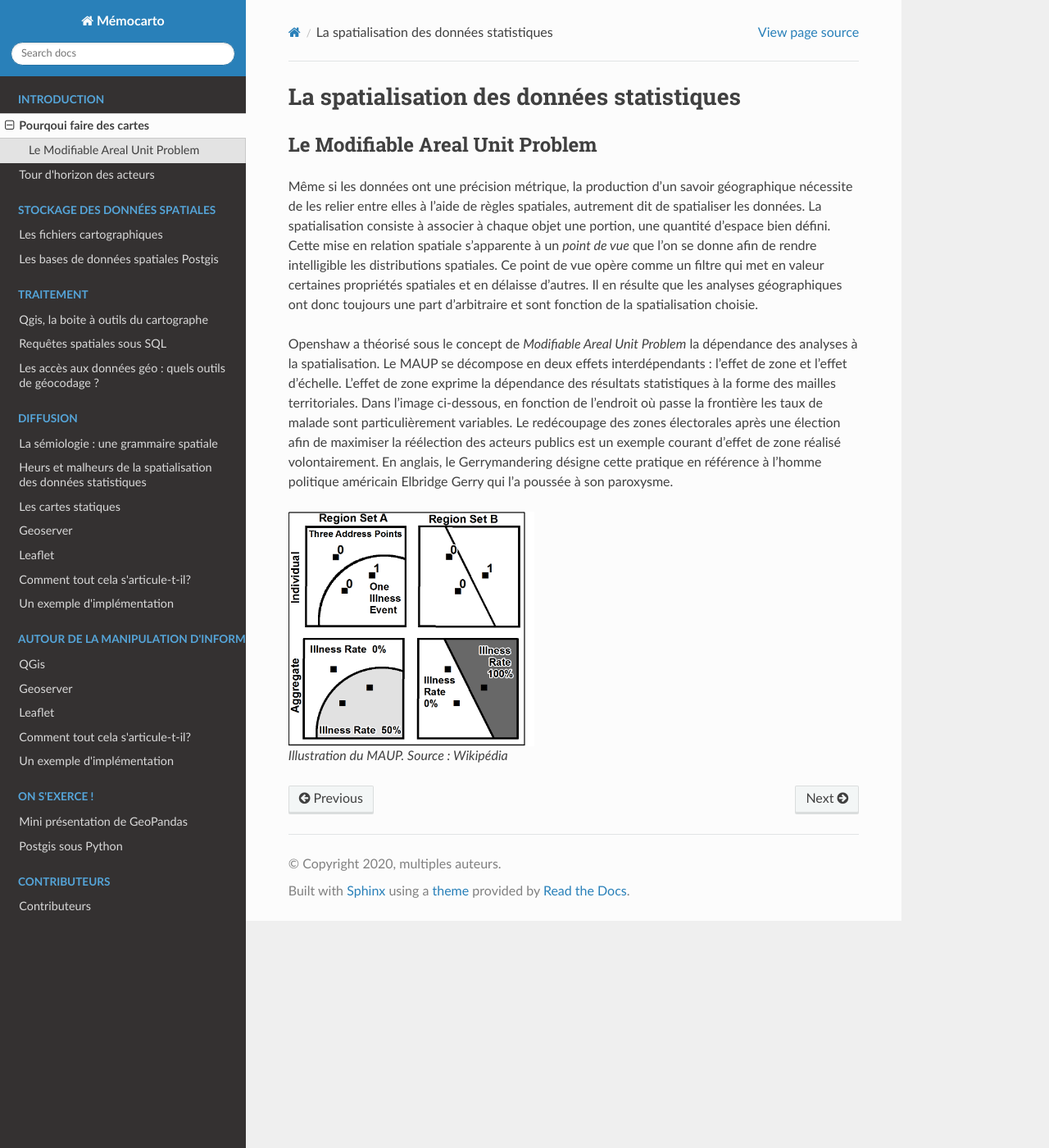
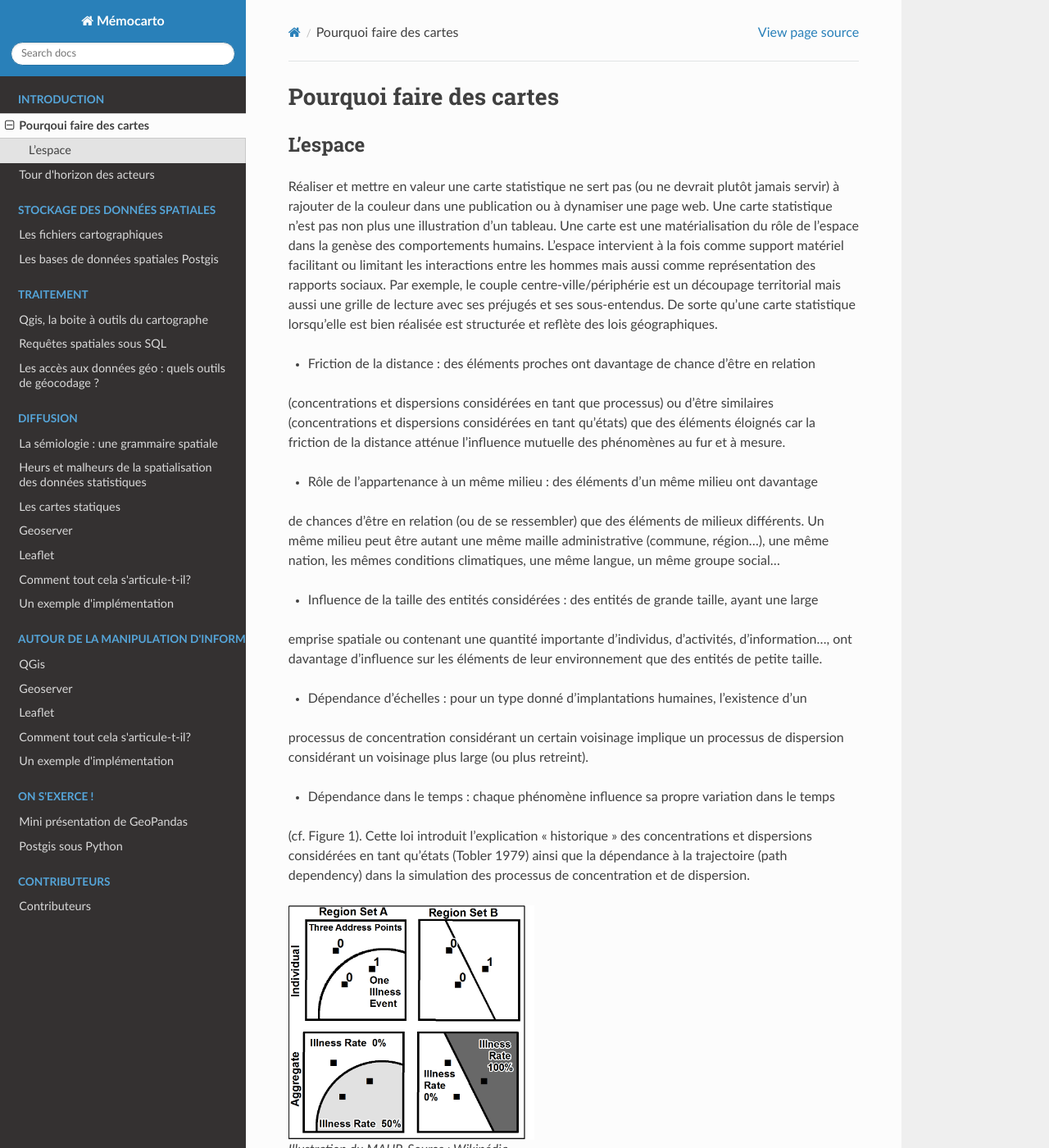
Before and after one commit to JulieDjidji/memocarto, a Sphinx documentation site: the page built from doc/source/pourquoi.rst, in a window 1280 px wide and 1400 px high. Shown: the whole window at 82% size. Built offline with Sphinx 7.4.7 and the Read the Docs theme 2.0.0, drawn with Linux system fonts in a browser that asks for light colours; pages that are not in the unit, such as notebooks, are missing from menus.

Commit message:
Update pourquoi.rst

```diff
--- a/doc/source/pourquoi.rst
+++ b/doc/source/pourquoi.rst
@@ -1,14 +1,32 @@
-La spatialisation des données statistiques
+Pourquoi faire des cartes
 ===========================================
 
-Le Modifiable Areal Unit Problem
+L'espace
 ---------------------------------
+Réaliser et mettre en valeur une carte statistique ne sert pas (ou ne devrait plutôt jamais servir) à rajouter de la couleur dans une publication ou à dynamiser une page web. Une carte statistique n’est pas non plus une illustration d’un tableau. Une carte est une matérialisation du rôle de l’espace dans la genèse des comportements humains. L’espace intervient à la fois comme support matériel facilitant ou limitant les interactions entre les hommes mais aussi comme représentation des rapports sociaux. Par exemple, le couple centre-ville/périphérie est un découpage territorial mais aussi une grille de lecture avec ses préjugés et ses sous-entendus. De sorte qu’une carte statistique lorsqu’elle est bien réalisée est structurée et reflète des lois géographiques.
 
-Même si les données ont une précision métrique, la production d'un savoir géographique nécessite de les relier entre elles à l'aide de règles spatiales, autrement dit de spatialiser les données. La spatialisation consiste à associer à chaque objet une portion, une quantité d'espace bien défini. Cette mise en relation spatiale s'apparente à un *point de vue* que l'on se donne afin de rendre intelligible les distributions spatiales. Ce point de vue opère comme un filtre qui met en valeur certaines propriétés spatiales et en délaisse d'autres. Il en résulte que les analyses géographiques ont donc toujours une part d'arbitraire et sont fonction de la spatialisation choisie.
+- Friction de la distance : des éléments proches ont davantage de chance d’être en relation
+(concentrations et dispersions considérées en tant que processus) ou d'être similaires (concentrations
+et dispersions considérées en tant qu'états) que des éléments éloignés car la friction de la distance
+atténue l'influence mutuelle des phénomènes au fur et à mesure.
 
-.. La difficulté à définir de façon univoque la concentration d'un ensemble de points illustre les effets de la spatialisation sur les analyses. Intuivement, un ensemble de points est aggloméré lorsque les voisinages autour de ses points se chevauchent. Cette idée a été formalisée dans la fonction de Ripley à l'aide de disque centré sur les points. En fonction de la taille des disques, le même ensemble de points peut apparaître plus ou moins concentré.
+- Rôle de l'appartenance à un même milieu : des éléments d’un même milieu ont davantage
+de chances d'être en relation (ou de se ressembler) que des éléments de milieux différents. Un même
+milieu peut être autant une même maille administrative (commune, région...), une même nation, les
+mêmes conditions climatiques, une même langue, un même groupe social...
 
-Openshaw a théorisé sous le concept de *Modifiable Areal Unit Problem* la dépendance des analyses à la spatialisation. Le MAUP se décompose en deux effets interdépendants : l’effet de zone et l’effet d’échelle. L'effet de zone exprime la dépendance des résultats statistiques à la forme des mailles territoriales. Dans l'image ci-dessous, en fonction de l'endroit où passe la frontière les taux de malade sont particulièrement variables. Le redécoupage des zones électorales après une élection afin de maximiser la réélection des acteurs publics est un exemple courant d'effet de zone réalisé volontairement. En anglais, le Gerrymandering désigne cette pratique en référence à l'homme politique américain Elbridge Gerry qui l'a poussée à son paroxysme.
+- Influence de la taille des entités considérées : des entités de grande taille, ayant une large
+emprise spatiale ou contenant une quantité importante d'individus, d'activités, d'information..., ont
+davantage d'influence sur les éléments de leur environnement que des entités de petite taille.
+
+- Dépendance d'échelles : pour un type donné d'implantations humaines, l'existence d'un
+processus de concentration considérant un certain voisinage implique un processus de dispersion
+considérant un voisinage plus large (ou plus retreint).
+
+- Dépendance dans le temps : chaque phénomène influence sa propre variation dans le temps
+(cf. Figure 1). Cette loi introduit l'explication « historique » des concentrations et dispersions
+considérées en tant qu'états (Tobler 1979) ainsi que la dépendance à la trajectoire (path dependency)
+dans la simulation des processus de concentration et de dispersion.
 
 .. figure:: _static/Maup_rate_numbers.png
    :width: 300
```
